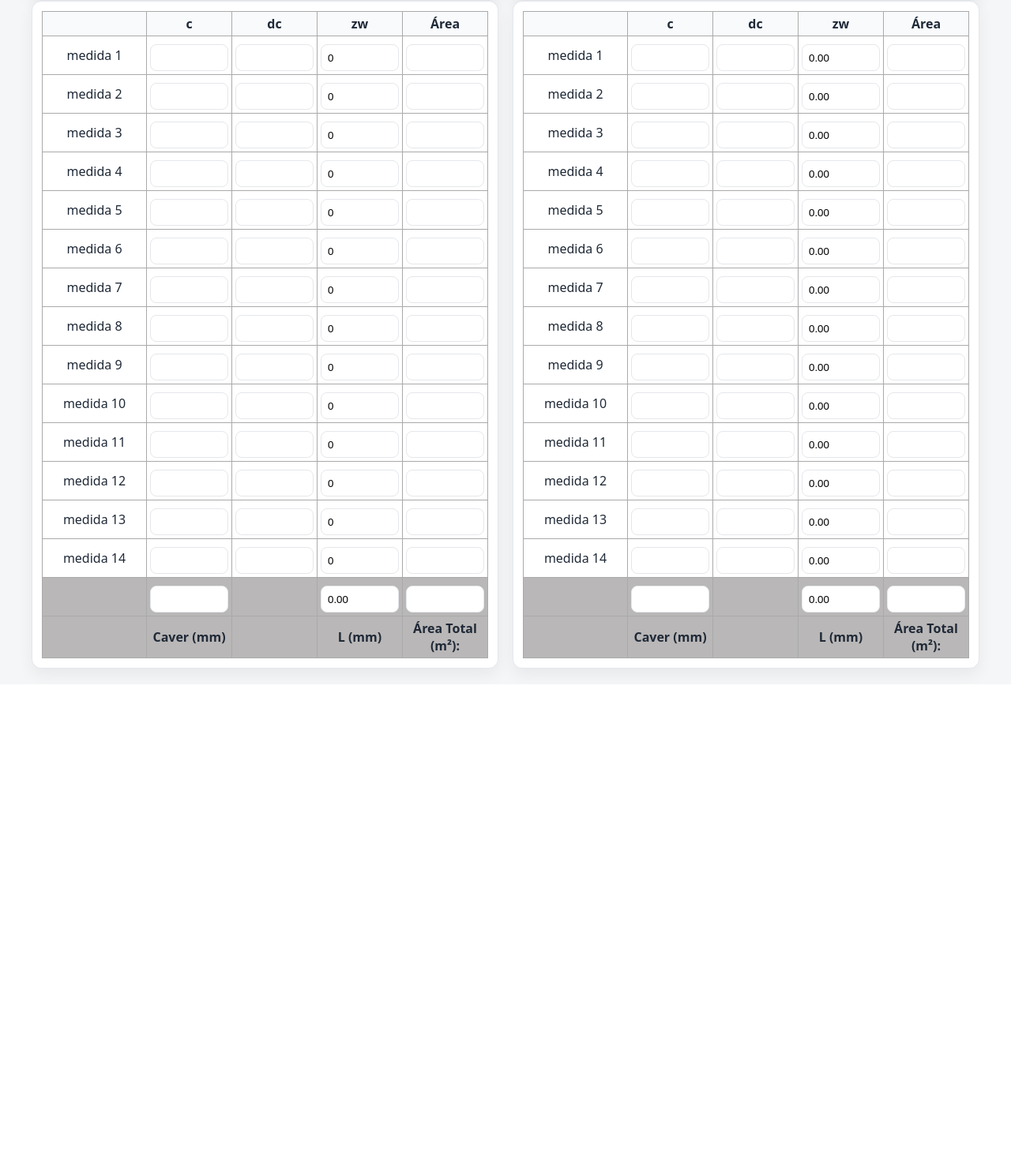
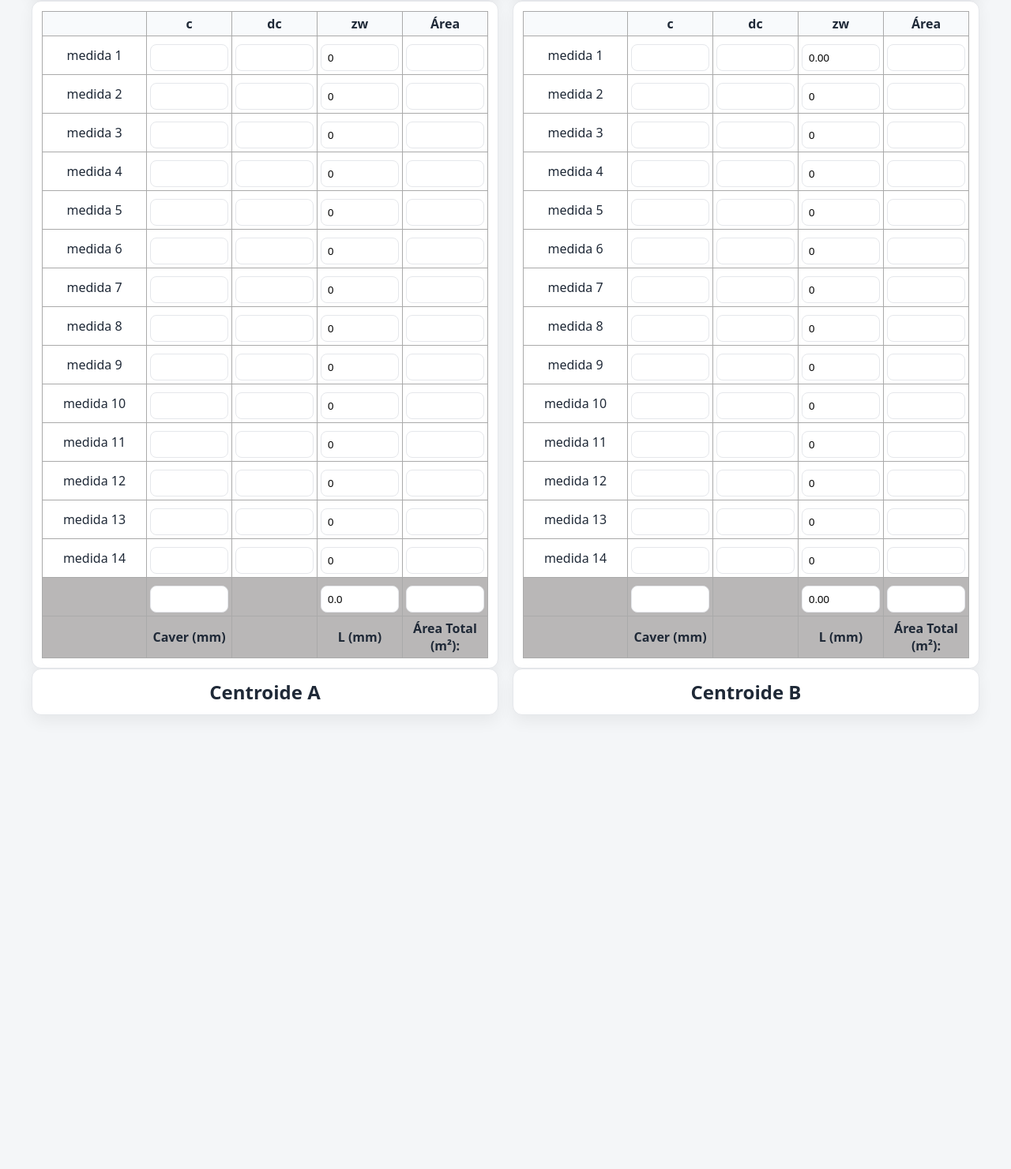
Before and after one commit to vmrr82/dCami, a Flask app: template calculos/templates/datosTecnicos.html in a window 1280 px wide. Shown: the part 971-2452 px from the top of the page at 79% size. Before the commit the page ends 1837 px from the top, so only its background shows below. Run offline with Flask 3, Linux system fonts and the light colour scheme; the template is opened without the code that fills it, so the values that code supplies are empty; parts of the project's set-up code (start-up, migrations or seed data) failed here and were passed over.

Commit message:
centroide

```diff
--- a/calculos/static/datosTecnicos.js
+++ b/calculos/static/datosTecnicos.js
@@ -247,7 +247,7 @@ function lValueASum() {
     }
 
     const lEl = document.getElementById("lValueA");
-    if (lEl) lEl.value = suma.toFixed(2);
+    if (lEl) lEl.value = suma.toFixed(1);
 
 }
 
@@ -262,7 +262,7 @@ function areaTotalASum() {
         suma += parseFloat(input.value) || 0;
     });
 
-    totalEl.value = suma.toFixed(2);
+    totalEl.value = suma.toFixed(3);
 
     caverA();
 }
@@ -307,7 +307,7 @@ function caverA() {
     const areaTotal = parseFloat(areaTotalEl.value) || 0;
     const L = parseFloat(lEl.value) || 0;
 
-    caverInput.value = (L > 0) ? ((areaTotal / L) * 1000000).toFixed(2) : "0.00";
+    caverInput.value = (L > 0) ? ((areaTotal / L) * 1000000).toFixed() : "0";
 
 
 }
@@ -326,7 +326,7 @@ function zwB() {
         const dcPrev = getNum(`dc2_${i - 1}`);
         const dcAct = getNum(`dc2_${i}`);
 
-        zwEl.value = (dcPrev + dcAct).toFixed(2);
+        zwEl.value = (dcAct - dcPrev);
     }
 
     lValueBSum(); //
@@ -371,12 +371,15 @@ function calcularAreaB() {
         const area = (zwVal * promedio) / 1000000;
 
         const areaEl = document.getElementById(`area2_${i}`);
-        if (areaEl) areaEl.value = area;
+
+        if (areaEl) areaEl.value = area.toFixed(3);
     }
     areaTotalBSum()
 }
 
 // ===================== CAVER B =====================
+
+
 function caverB() {
     const caverInput = document.getElementById("caverValueB");
     const areaTotalEl = document.getElementById("areaTotalValueB");
@@ -387,11 +390,10 @@ function caverB() {
     const areaTotal = parseFloat(areaTotalEl.value) || 0;
     const L = parseFloat(lEl.value) || 0;
 
-    caverInput.value = (L > 0) ? ((areaTotal / L) * 1000000).toFixed(2) : "0.00";
+    caverInput.value = (L > 0) ? ((areaTotal / L) * 1000000).toFixed() : "0";
 
 
 }
-
 // ===================== ÁREA TOTAL B =====================
 function areaTotalBSum() {
     const totalEl = document.getElementById("areaTotalValueB");
@@ -402,7 +404,7 @@ function areaTotalBSum() {
         suma += parseFloat(input.value) || 0;
     });
 
-    totalEl.value = suma.toFixed(4);
+    totalEl.value = suma.toFixed(3);
 
     caverB();
 }
--- a/calculos/static/datosTecnicosStyle.css
+++ b/calculos/static/datosTecnicosStyle.css
@@ -43,6 +43,7 @@ nav li{
 .container-grid {
   display: grid;
   grid-template-columns: 1fr;
+  grid-template-rows: 1fr 1fr;
   gap: 22px;
   max-width: 1200px;
   margin: 0 auto;
@@ -248,9 +249,35 @@ hr{
 /* offsets */
 #offsetLinea { margin-top: 20px; }
 
+
+.centroide {
+  display: grid;
+  grid-template-columns: 1fr 1fr;
+  gap: 18px;
+}
+
+.centroideA, .centroideB {
+  background: var(--card);
+  border: 1px solid var(--border);
+  border-radius: var(--radius);
+  box-shadow: var(--shadow);
+  padding: 12px;
+  overflow: auto;
+}
+
+.coordenadasA{
+
+  display: grid;
+  grid-template-columns: 1fr 1fr;
+}
+
+
+
+
 /* ====== RESPONSIVE ====== */
 @media (max-width: 900px) {
   .datosTecnicosVehiculos { grid-template-columns: 1fr; }
   .formMain { flex-direction: column; }
   .medidasDeformaciones { grid-template-columns: 1fr; }
+  .centroide { grid-template-columns: 1fr; }
 }
--- a/calculos/templates/datosTecnicos.html
+++ b/calculos/templates/datosTecnicos.html
@@ -382,8 +382,8 @@
                             <td></td>
                             <td><input type="number" id="caverValue" name="caverValue" readonly></td>
                             <td></td>
-                            <td><input type="number" id="lValueA" name="lValueA" oninput="lValueASum()"></td>
-                            <td><input type="number" id="areaTotalValueA" name="areaTotalValueA" readonly></td>
+                            <td><input type="number" id="lValueA" name="lValueA" oninput="lValueASum();caverA()"></td>
+                            <td><input type="number" id="areaTotalValueA" name="areaTotalValueA" readonly oninput="caverA()"></td>
                         </tr>
                         <tr>
                             <td></td>
@@ -541,8 +541,8 @@
                             <td></td>
                             <td><input type="number" id="caverValueB" name="caverValueB" readonly></td>
                             <td></td>
-                            <td><input type="number" id="lValueB" name="lValueB" oninput="lValueBSum()"></td>
-                            <td><input type="number" id="areaTotalValueB" name="areaTotalValueB" readonly></td>
+                            <td><input type="number" id="lValueB" name="lValueB" oninput="lValueBSum();caverB()"></td>
+                            <td><input type="number" id="areaTotalValueB" name="areaTotalValueB" oninput="caverB()"></td>
                         </tr>
                         <tr>
                             <td></td>
@@ -555,6 +555,19 @@
                 </table>
             </section>
         </div>
+        <div class="centroide">
+            <section class="centroideA">
+                <h2 style="text-align: center;">Centroide A</h2>
+                <div class="coordenadasA">
+                    <table class="tablaAX"></table>
+                    <table class="tablaAY"></table>
+                </div>
+            </section>
+            <section class="centroideB">
+                <h2 style="text-align: center;">Centroide B</h2>
+            </section>
+
+        </div>
     </div>
 </div>
 
```
